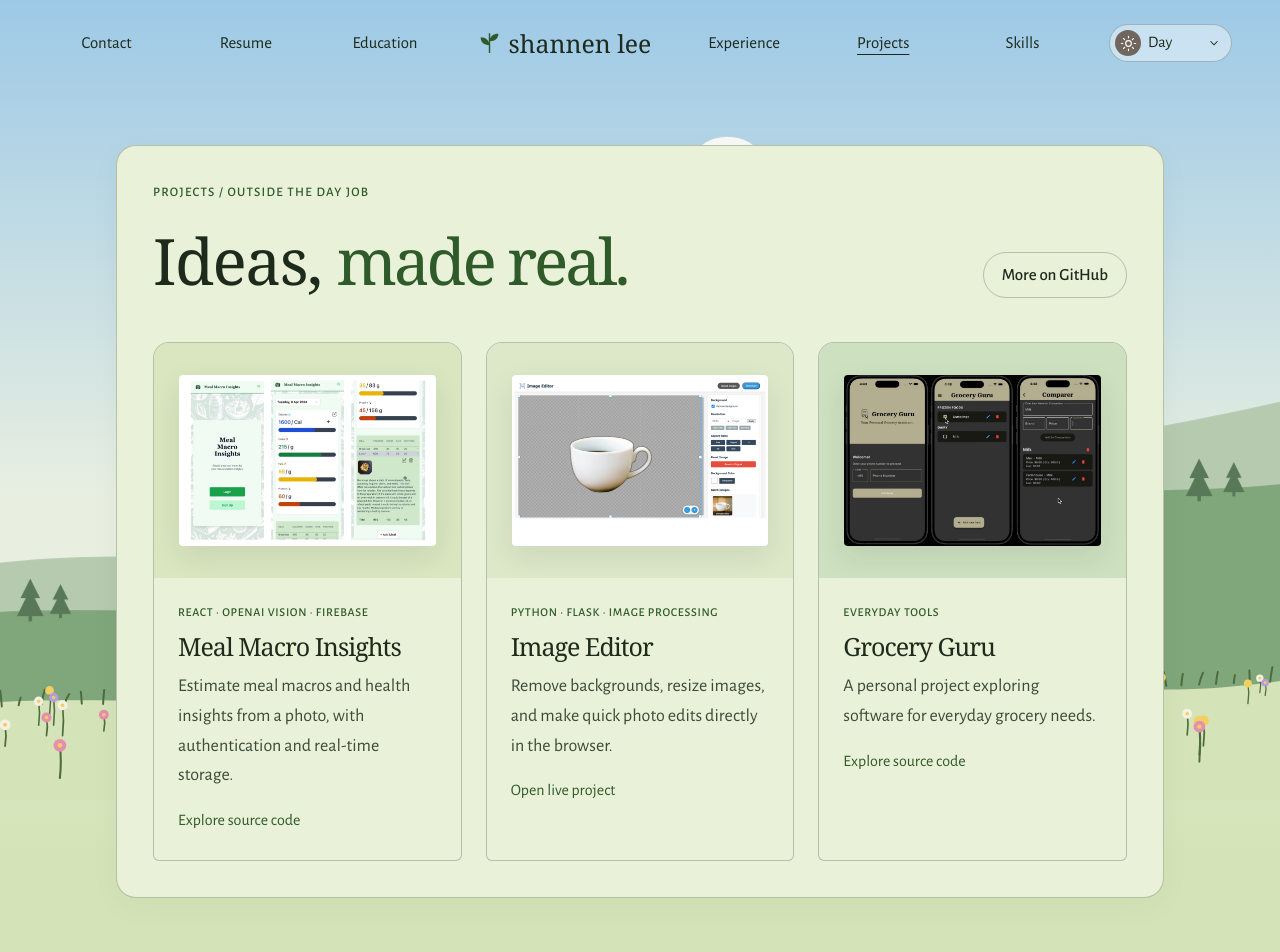
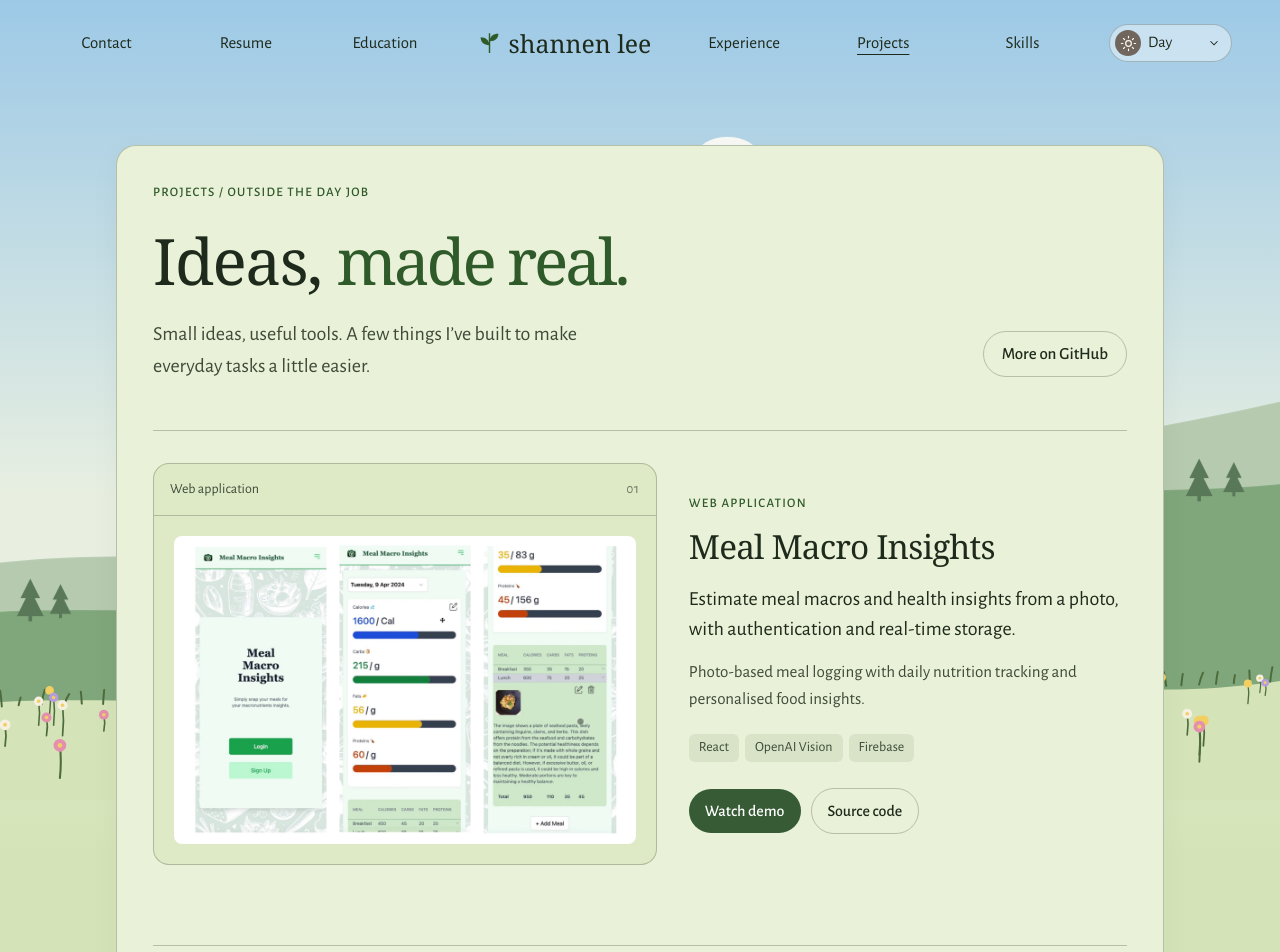
Before and after one commit to shannenlolol/shannen-portfolio, a React (Vite) app: page /projects in a window 1280 px wide. Shown: the top 952 px of the page. Built offline with nearby package versions, Linux system fonts and the light colour scheme; a web font is replaced by a local one.

Commit message:
feat(projects): add detailed showcases and image editor preview

```diff
--- a/src/components/Projects.tsx
+++ b/src/components/Projects.tsx
@@ -1,48 +1,55 @@
+import { useState } from "react";
 import { projects } from "../data/projects";
+import "../cottage/projects.css";
+
+function EditorPreview() {
+  const [after, setAfter] = useState(true);
+  return <figure className="project-preview editor-preview">
+    <div className="preview-topline">
+      <span>Background removal</span>
+      <div className="preview-switch" role="group" aria-label="Image Editor preview">
+        <button type="button" aria-pressed={!after} onClick={() => setAfter(false)}>Before</button>
+        <button type="button" aria-pressed={after} onClick={() => setAfter(true)}>After</button>
+      </div>
+    </div>
+    <div className="editor-preview-canvas">
+      <img src={`/assets/images/image-editor/${after ? "after" : "before"}.png`} alt={after ? "Image Editor with an apple isolated on a transparent background" : "Image Editor with the original apple photo on a green background"} loading="lazy" width="1920" height="960" />
+    </div>
+    <figcaption>One photo. A whole new background.</figcaption>
+  </figure>;
+}
 
 export default function Projects() {
   return (
     <main className="projects-page" id="main-content">
-      <div className="section-heading heading-row">
+      <header className="projects-heading">
         <div>
           <p className="eyebrow">Projects / Outside the day job</p>
-          <h1>
-            Ideas, <span className="serif-accent">made real.</span>
-          </h1>
+          <h1>Ideas, <span className="serif-accent">made real.</span></h1>
+          <p className="projects-intro">Small ideas, useful tools. A few things I’ve built to make everyday tasks a little easier.</p>
         </div>
-        <a
-          className="text-link"
-          href="https://github.com/shannenlolol"
-          target="_blank"
-          rel="noreferrer"
-        >
-          More on GitHub
-        </a>
-      </div>
-      <div className="project-grid">
+        <a className="text-link" href="https://github.com/shannenlolol" target="_blank" rel="noreferrer">More on GitHub</a>
+      </header>
+      <div className="project-list">
         {projects.map((project, index) => (
-          <a
-            className="project-card"
-            id={`project-${index + 1}`}
-            key={project.name}
-            href={project.link}
-            target="_blank"
-            rel="noreferrer"
-          >
-            <div className={`project-image project-image-${index}`}>
-              <img
-                src={`/assets/images/${project.image}`}
-                alt={`${project.name} preview`}
-                loading="lazy"
-              />
+          <article className={`project-story project-story-${project.slug}`} id={`project-${index + 1}`} key={project.slug} aria-labelledby={`${project.slug}-title`}>
+            {project.slug === "image-editor" ? <EditorPreview /> :
+              <figure className="project-preview">
+                <div className="preview-topline"><span>{project.kind}</span><span className="preview-number">0{index + 1}</span></div>
+                <div className="project-preview-image"><img src={`/assets/images/${project.image}`} alt={`${project.name} app screens`} loading="lazy" /></div>
+              </figure>
+            }
+            <div className="project-story-copy">
+              <p className="eyebrow">{project.kind}</p>
+              <h2 id={`${project.slug}-title`}>{project.name}</h2>
+              <p className="project-description">{project.description}</p>
+              <p className="project-detail">{project.detail}</p>
+              {project.technologies.length > 0 && <ul className="project-technologies" aria-label="Built with">{project.technologies.map(item => <li key={item}>{item}</li>)}</ul>}
+              <div className="project-links">
+                {project.links.map((link, i) => <a key={link.href} className={i === 0 ? "button button-primary" : "text-link"} href={link.href} target="_blank" rel="noreferrer" aria-label={`${link.label}: ${project.name}`}>{link.label}</a>)}
+              </div>
             </div>
-            <div className="project-caption">
-              <p className="eyebrow">{project.category}</p>
-              <h3>{project.name}</h3>
-              <p>{project.description}</p>
-              <span className="project-action">{project.action}</span>
-            </div>
-          </a>
+          </article>
         ))}
       </div>
     </main>
--- a/src/cottage/pages.css
+++ b/src/cottage/pages.css
@@ -111,14 +111,11 @@ main h1,.detail-hero h1 { font-size: clamp(36px,4.2vw,56px); line-height: 1.15;
 .contribution-number { font-size: 15px; }
 .experience-gallery figure,.education-gallery a { padding: 7px; background: var(--surface); border: 1px solid var(--line); border-radius: 12px; }
 .experience-gallery figcaption,.education-gallery figcaption { font-size: 15px; }
-.project-grid { gap: 24px; }
-.project-card { overflow: hidden; border: 1px solid var(--line); background: var(--surface); border-radius: 16px 16px 6px 6px; }
 .project-image { border-radius: 0; height: 235px; }
 .project-caption { padding: 24px; }
 .project-caption h3 { font-size: 25px; line-height: 1.25; }
 .project-caption > p:not(.eyebrow) { font-size: 18px; line-height: 1.65; }
 .project-caption .eyebrow { font-size: 12px; letter-spacing: .06em; }
-.project-action { font-size: 16px; color: var(--accent); }
 .education-record { border-top-style: solid; }
 .education-record h2 { font-size: 27px; }
 .education-record h3 { font: 700 19px/1.5 var(--sans); letter-spacing: 0; }
@@ -146,7 +143,6 @@ main h1,.detail-hero h1 { font-size: clamp(36px,4.2vw,56px); line-height: 1.15;
   .navigation { flex-basis: 100%; justify-content: space-between; }
 }
 @media(max-width:900px) {
-  .project-grid { grid-template-columns: repeat(2,minmax(0,1fr)); }
   .contact-page { gap: 32px; }
 }
 @media(max-width:700px) {
@@ -161,7 +157,6 @@ main h1,.detail-hero h1 { font-size: clamp(36px,4.2vw,56px); line-height: 1.15;
   main h1,.detail-hero h1 { font-size: clamp(32px,8vw,44px); }
   .experience-overview-card,.experience-overview-card:last-child { padding: 22px 16px; gap: 16px; }
   .experience-overview-copy h2 { font-size: 23px; overflow-wrap: anywhere; }
-  .project-grid { grid-template-columns: 1fr; }
   .project-image { height: 260px; }
   .toolkit-group { grid-template-columns: 1fr; gap: 20px; }
   .contact-page { grid-template-columns: 1fr; }
--- /dev/null
+++ b/src/cottage/projects.css
@@ -0,0 +1,41 @@
+.projects-page .projects-heading{display:flex;align-items:flex-end;justify-content:space-between;gap:32px;margin-bottom:48px}
+.projects-heading h1{margin:18px 0 20px}
+.projects-heading>.text-link{flex-shrink:0;margin-bottom:5px}
+.projects-intro{max-width:42ch;color:var(--muted);font-size:20px;line-height:1.6;margin:0}
+.projects-page .project-list{display:grid;gap:40px}
+.project-story{display:grid;grid-template-columns:minmax(0,1.15fr) minmax(0,1fr);gap:32px;align-items:center;padding:32px 0 40px;border-top:1px solid var(--line)}
+.project-story:last-child{padding-bottom:4px}
+.project-preview{min-width:0;margin:0;background:color-mix(in srgb,var(--page) 55%,var(--surface));border:1px solid var(--line);border-radius:16px;overflow:hidden}
+.preview-topline{display:flex;align-items:center;justify-content:space-between;gap:8px;min-height:52px;padding:8px 16px;color:var(--muted);font-size:14px;border-bottom:1px solid var(--line)}
+.preview-number{font-variant-numeric:tabular-nums;opacity:.7}
+.project-preview-image{padding:20px}
+.project-preview-image img{display:block;width:100%;height:auto;border-radius:8px}
+.project-story-grocery-guru .project-preview{background:color-mix(in srgb,var(--page) 70%,#b0a385)}
+.project-story-copy{min-width:0}
+.project-story-copy>.eyebrow{margin:0 0 12px}
+.project-story-copy h2{font-size:clamp(26px,2.6vw,34px);line-height:1.18;margin:0 0 18px;letter-spacing:-.025em}
+.project-description{font-size:20px;line-height:1.5;margin:0 0 14px;color:var(--ink)}
+.project-detail{font-size:17px;line-height:1.6;color:var(--muted);margin:0}
+.project-technologies{display:flex;flex-wrap:wrap;list-style:none;padding:0;margin:22px 0 0;gap:6px}
+.project-technologies li{padding:4px 10px;font-size:14px;line-height:1.4;border-radius:6px;background:color-mix(in srgb,var(--accent) 9%,var(--surface));color:var(--muted)}
+.project-links{display:flex;flex-wrap:wrap;align-items:center;gap:10px;margin-top:26px}
+.project-links .button,.project-links .text-link{font-size:16px;padding:9px 16px;min-height:44px;display:inline-flex;align-items:center;justify-content:center}
+.preview-switch{display:flex;gap:2px;padding:3px;border:1px solid var(--line);border-radius:999px;background:var(--surface)}
+.preview-switch button{font:500 14px var(--sans);color:var(--muted);background:transparent;border:0;border-radius:999px;padding:7px 12px;min-height:36px;cursor:pointer}
+.preview-switch button[aria-pressed="true"]{background:var(--ink);color:var(--surface)}
+.preview-switch button:focus-visible{outline:2px solid var(--accent);outline-offset:2px}
+.editor-preview-canvas{overflow:hidden;aspect-ratio:1.5;background:#fff}
+.editor-preview-canvas img{display:block;width:100%;height:100%;object-fit:cover;object-position:64% 50%}
+.editor-preview figcaption{font-size:14px;color:var(--muted);padding:12px 16px;border-top:1px solid var(--line)}
+@media(max-width:1000px){.project-story{gap:24px;grid-template-columns:1fr 1fr}.project-description{font-size:18px}.project-links{gap:8px}.project-preview-image{padding:12px}}
+@media(max-width:760px){
+ .projects-page .projects-heading{display:block;margin-bottom:32px}
+ .projects-heading>.text-link{margin-top:24px}
+ .projects-page .project-list{gap:28px}
+ .project-story{grid-template-columns:1fr;gap:24px;padding:28px 0 32px}
+ .project-story-copy h2{font-size:29px}
+ .project-preview-image{padding:16px}
+ .preview-switch button{min-height:44px;padding:7px 10px}
+ .preview-topline{padding:8px 12px}
+ .project-links{margin-top:22px}
+}
--- a/src/data/projects.ts
+++ b/src/data/projects.ts
@@ -1,29 +1,38 @@
 export const projects = [
   {
     name: "Meal Macro Insights",
+    slug: "meal-macro-insights",
+    kind: "Web application",
+    technologies: ["React", "OpenAI Vision", "Firebase"],
+    detail: "Photo-based meal logging with daily nutrition tracking and personalised food insights.",
+    links: [{ label: "Watch demo", href: "https://youtu.be/A7NNEmvlFB8" }, { label: "Source code", href: "https://github.com/shannenlolol/meal-macro-insights" }],
     category: "React · OpenAI Vision · Firebase",
     description:
       "Estimate meal macros and health insights from a photo, with authentication and real-time storage.",
     image: "mealmacroinsights.jpeg",
-    link: "https://github.com/shannenlolol/meal-macro-insights",
-    action: "Explore source code",
   },
   {
     name: "Image Editor",
+    slug: "image-editor",
+    kind: "Creative tool",
+    technologies: ["Python", "Flask", "rembg", "JavaScript"],
+    detail: "Crop, rotate, replace backgrounds, and export a single image or an entire batch.",
+    links: [{ label: "Try the editor", href: "https://shannenlolol.pythonanywhere.com/" }, { label: "Source code", href: "https://github.com/shannenlolol/image-editor-web-app" }],
     category: "Python · Flask · Image processing",
     description:
       "Remove backgrounds, resize images, and make quick photo edits directly in the browser.",
-    image: "background_removal.png",
-    link: "https://shannenlolol.pythonanywhere.com/",
-    action: "Open live project",
+    image: "image-editor/after.png",
   },
   {
     name: "Grocery Guru",
+    slug: "grocery-guru",
+    kind: "Mobile application",
+    technologies: [],
+    detail: "Keep shopping organised with category-based lists and a built-in price-per-unit comparison.",
+    links: [{ label: "Source code", href: "https://github.com/shannenlolol/grocery-guru" }],
     category: "Everyday tools",
     description:
-      "A personal project exploring software for everyday grocery needs.",
+      "Organise your grocery list and compare products to find better value on your next shop.",
     image: "grocery-guru.jpeg",
-    link: "https://github.com/shannenlolol/grocery-guru",
-    action: "Explore source code",
   },
 ];
--- a/src/index.css
+++ b/src/index.css
@@ -322,11 +322,6 @@ button:focus-visible {
   color: var(--accent);
 }
 
-.project-grid {
-  display: grid;
-  grid-template-columns: repeat(3, 1fr);
-  gap: 25px;
-}
 
 .project-image {
   height: 250px;
@@ -356,9 +351,6 @@ button:focus-visible {
   transition: transform 0.3s;
 }
 
-.project-card:hover img {
-  transform: scale(1.04);
-}
 
 .project-caption {
   padding: 22px 0;
@@ -777,10 +769,6 @@ button:focus-visible {
     gap: 10px;
     text-align: left;
   }
-  .project-grid {
-    grid-template-columns: 1fr;
-    gap: 20px;
-  }
   .project-image {
     height: 300px;
     padding: 30px;
@@ -876,12 +864,6 @@ button:focus-visible {
   }
 }
 
-.project-action {
-  display: inline-block;
-  margin-top: 16px;
-  font-size: 12px;
-  color: var(--accent);
-}
 
 /* Theme tokens are shared by the home, experience, and skills pages. */
 :root[data-theme="dark"] {
```
Also changed, not shown: public/assets/images/image-editor/after.png (added), public/assets/images/image-editor/before.png (added).
